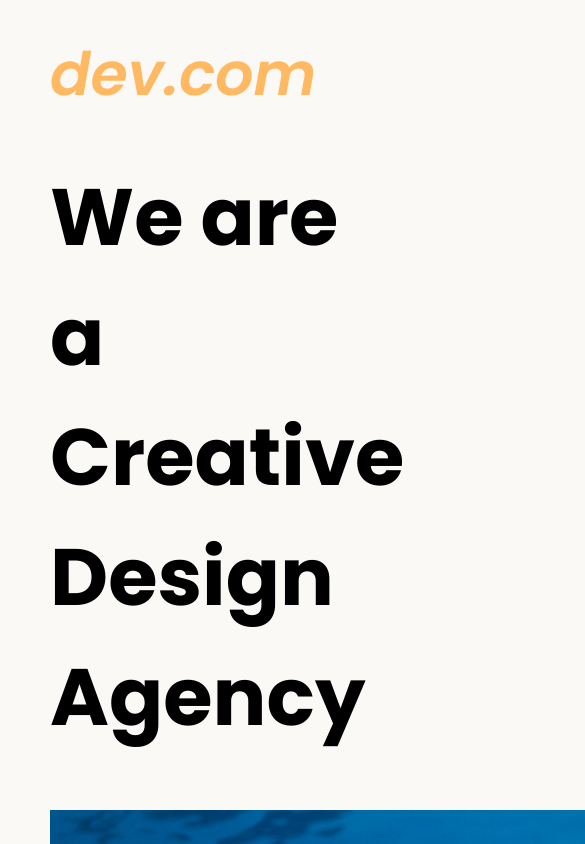
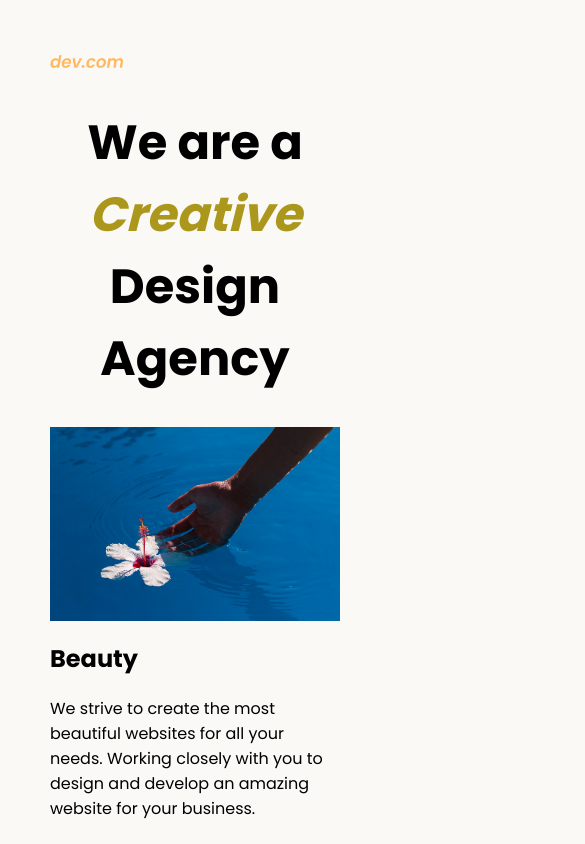
Before and after one commit to kennethho97/udemy-web-dev-bootcamp, a plain HTML site: page Course Assignments /8.4 Web Design Agency Project/index.html in a window 390 px wide. Shown: the top 844 px of the page, 585 px wide, since content can reach past the window. Drawn offline with Linux system fonts and the light colour scheme.

Commit message:
Finished section 8 project
Finished section 8 project to create responsive websites that adjust to device screen size

```diff
--- a/Course Assignments /8.4 Web Design Agency Project/index.html
+++ b/Course Assignments /8.4 Web Design Agency Project/index.html
@@ -14,7 +14,7 @@
 <body>
   <div class="main">
     <img class="logo" src="./assets/images/logo.png" alt="logo">
-    <h1>We are a Creative Design Agency</h1>
+    <h1>We are a <em>Creative</em> </br> Design Agency</h1>
     <div class="left card"><img class="tile-image" src="./assets/images/beautiful.jpg" alt="hand and flower in water">
       <h2 class="card-title">Beauty</h2>
       <p class="card-text">We strive to create the most beautiful websites for all your needs. Working closely with you
--- a/Course Assignments /8.4 Web Design Agency Project/style.css
+++ b/Course Assignments /8.4 Web Design Agency Project/style.css
@@ -9,12 +9,58 @@ body {
 .main {
   flex: 1;
 }
-
+.card {
+  width: 45%;
+}
+.left {
+  float: left;
+  /* display: inline-block; */
+}
+.right {
+  float: right;
+  /* display: inline-block; */
+}
+.tile-image {
+  height: 200px;
+  float: left;
+  margin-right: 5%;
+}
 h1 {
   font-size: 5rem;
+}
+
+em {
+  color: rgb(172, 151, 29);
 }
 
 footer {
   text-align: right;
   color: midnightblue;
 }
+
+@media (max-width: 800px) {
+  h1 {
+    font-size: 3rem;
+    text-align: center;
+  }
+  .logo {
+    width: 25%;
+  }
+  .card {
+    width: 100%;
+    display: block;
+    margin-bottom: 5%;
+  }
+  .left {
+    display: block;
+  }
+  .right {
+    display: block;
+  }
+  .tile-image {
+    display: block;
+    float: none;
+    width: 100%;
+    height: auto;
+  }
+}
```
Also changed, not shown: Course Assignments /8.0 CSS Display/index.html (+3 -3 lines), 1 other file.
